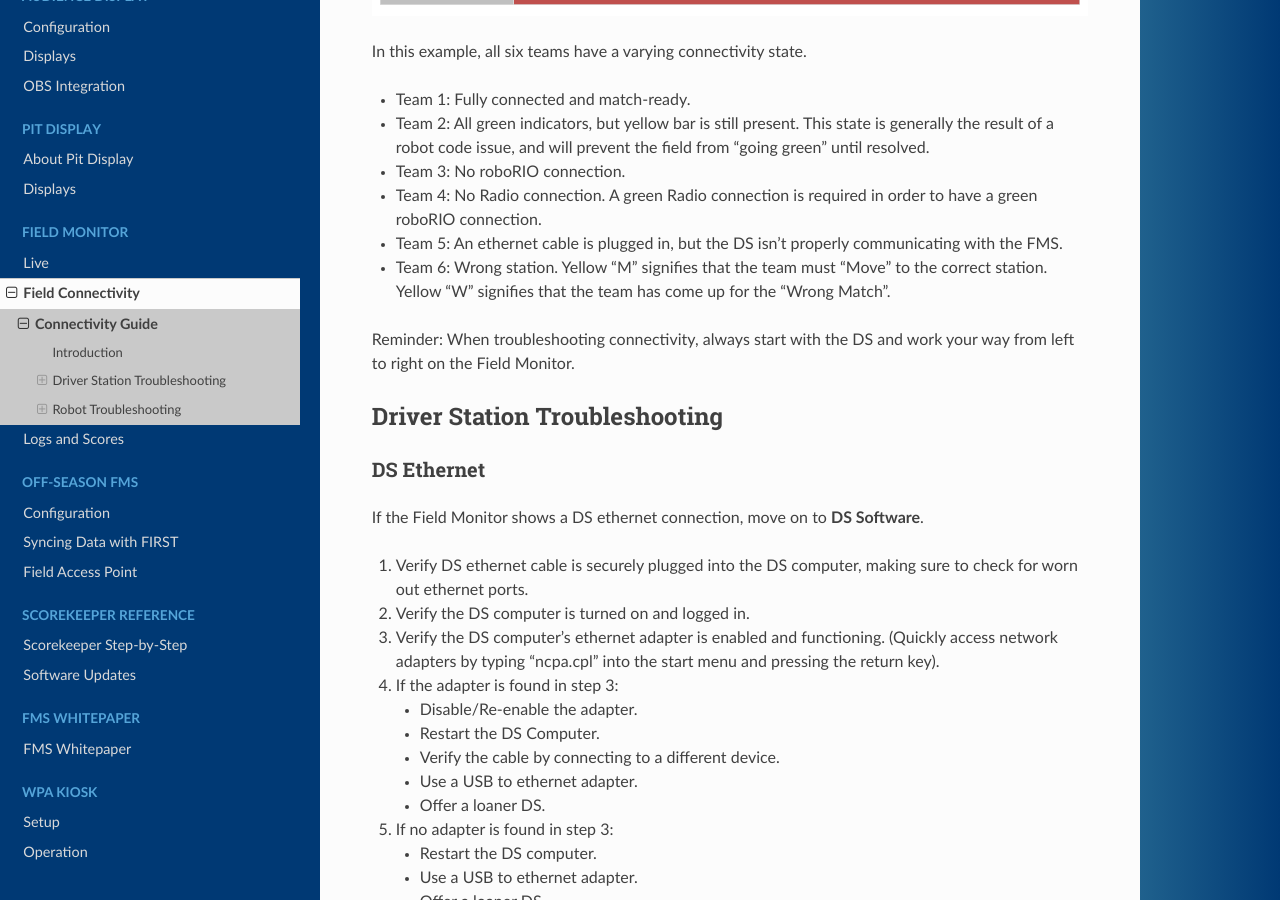
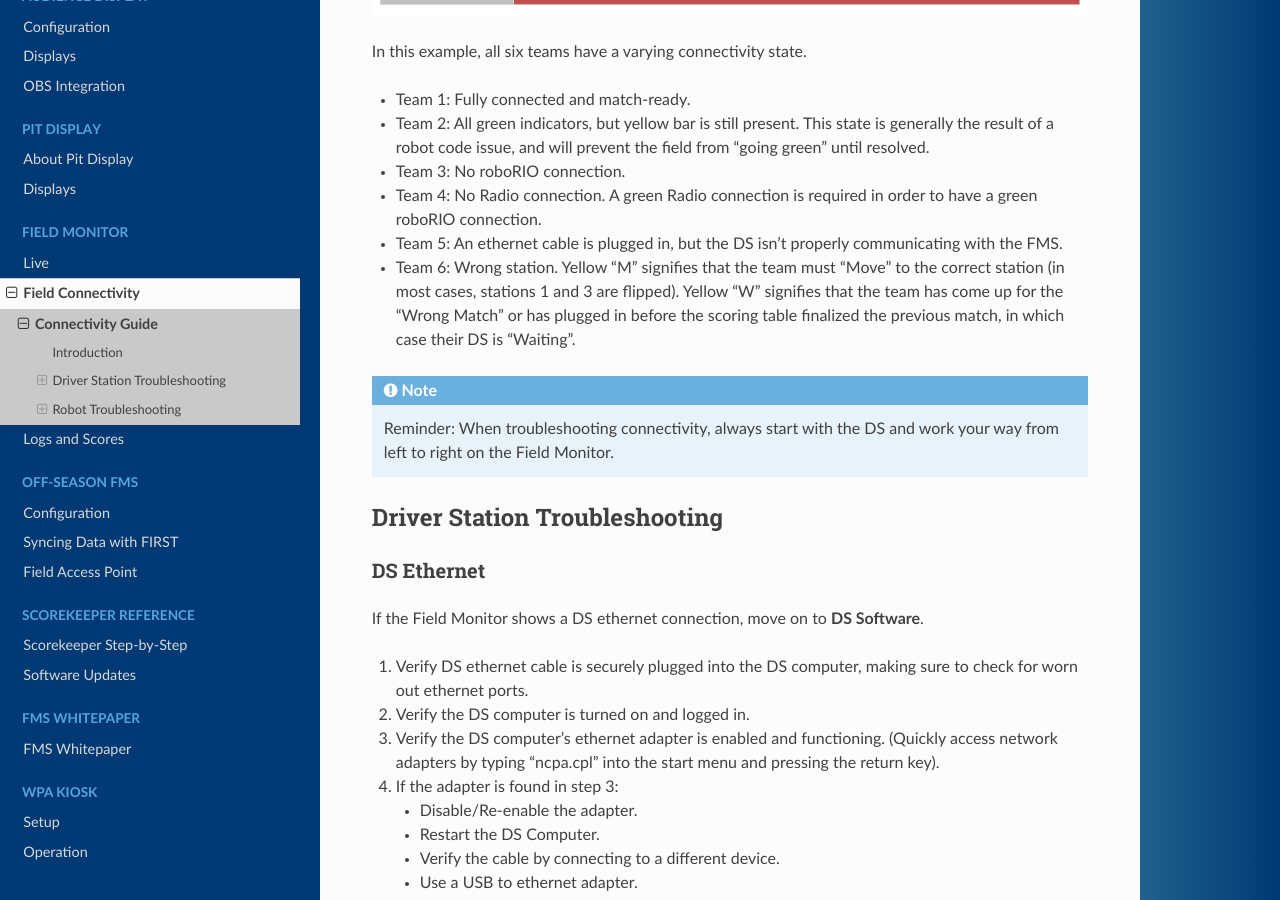
Before and after one commit to FIRSTRobotics/fms-manual, a Sphinx documentation site: the page built from source/field-monitor/field-connectivity/connectivity-guide.rst, in a window 1280 px wide and 900 px high, scrolled down 922 px. Built offline with Sphinx 7.4.7 and the Read the Docs theme 2.0.0, drawn with Linux system fonts in a browser that asks for light colours.

Commit message:
Note box and state clarification (#33)

```diff
--- a/source/field-monitor/field-connectivity/connectivity-guide.rst
+++ b/source/field-monitor/field-connectivity/connectivity-guide.rst
@@ -17,9 +17,10 @@ In this example, all six teams have a varying connectivity state.
 * Team 3: No roboRIO connection.
 * Team 4: No Radio connection. A green Radio connection is required in order to have a green roboRIO connection.
 * Team 5: An ethernet cable is plugged in, but the DS isn't properly communicating with the FMS.
-* Team 6: Wrong station. Yellow "M" signifies that the team must "Move" to the correct station. Yellow "W" signifies that the team has come up for the "Wrong Match".
+* Team 6: Wrong station. Yellow "M" signifies that the team must "Move" to the correct station (in most cases, stations 1 and 3 are flipped). Yellow "W" signifies that the team has come up for the "Wrong Match" or has plugged in before the scoring table finalized the previous match, in which case their DS is "Waiting".
 
-Reminder: When troubleshooting connectivity, always start with the DS and work your way from left to right on the Field Monitor.
+.. note::
+   Reminder: When troubleshooting connectivity, always start with the DS and work your way from left to right on the Field Monitor.
 
 Driver Station Troubleshooting
 ------------------------------
```
